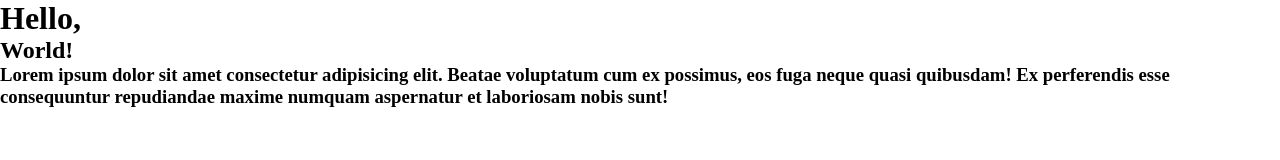
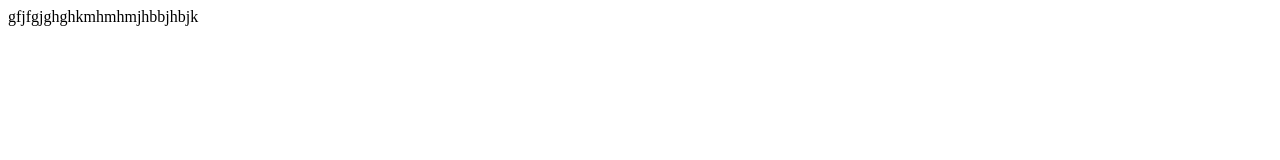
Before and after one commit to WendeL-Braga/curso-git, a plain HTML site: page index.html in a window 1280 px wide. Drawn offline with Linux system fonts and the light colour scheme.

Commit message:
15º commit - caos anarquia

```diff
--- a/index.html
+++ b/index.html
@@ -3,14 +3,5 @@
 <head>
     <meta charset="UTF-8">
     <meta name="viewport" content="width=device-width, initial-scale=1.0">
-    <link rel="stylesheet" href="styles.css">
-    <title>Corrigido</title>
-</head>
-<body>
-    <h1>
-        Hello,
-    </h1>
-    <h2>World!</h2>
-    <h3>Lorem ipsum dolor sit amet consectetur adipisicing elit. Beatae voluptatum cum ex possimus, eos fuga neque quasi quibusdam! Ex perferendis esse consequuntur repudiandae maxime numquam aspernatur et laboriosam nobis sunt!</h3>
-</body>
+    gfjfgjghghkmhmhmjhbbjhbjk
 </html>
```
